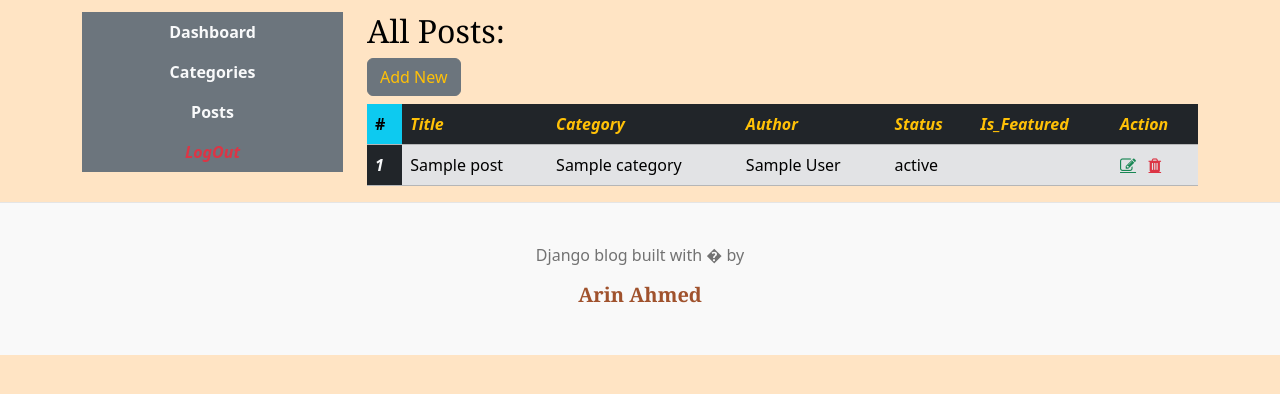
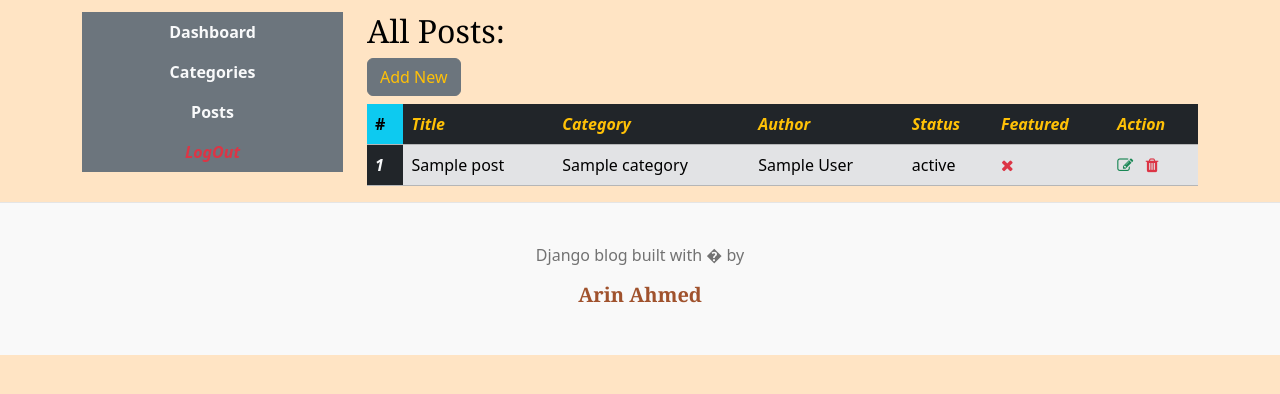
Before and after one commit to arin2024b/Django-Blog, a Django app: template templates/dashboard/posts.html in a window 1280 px wide. Shown: the part 135-529 px from the top of the page. Run offline with Django 5.2, Linux system fonts and the light colour scheme; the template is opened without the code that fills it: most values are stand-ins (such as "Sample title", 1, 10 or a date in 2020); data that the repository does not hold is empty.

Commit message:
CheckMarks and CrossMarks

```diff
--- a/templates/dashboard/posts.html
+++ b/templates/dashboard/posts.html
@@ -30,7 +30,7 @@
                 <th scope="col" class="bg-dark"><i class="text-warning">Category</i></th>
                 <th scope="col" class="bg-dark"><i class="text-warning">Author</i></th>
                 <th scope="col" class="bg-dark"><i class="text-warning">Status</i></th>
-                <th scope="col" class="bg-dark"><i class="text-warning">Is_Featured</i></th>
+                <th scope="col" class="bg-dark"><i class="text-warning">Featured</i></th>
                 <th scope="col" class="bg-dark"><i class="text-warning">Action</i></th>
               </tr>
             </thead>
@@ -42,11 +42,11 @@
                 <td>{{post.category}}</td>
                 <td>{{post.author}}</td>
                 <td>{{post.status}}</td>
-                <td>{{post.is_featured}}</td>
+                <td>{% if post.is_featured %} <i class="fa fa-check text-info"></i> {% else %} <i class="fa fa-times text-danger"></i> {% endif%}</td>
                 <td>
-                    <a href="{% url 'edit_post' post.id %}" class="fa fa-edit text-success"></a>
+                    <a href="{% url 'edit_post' post.id %}"><i class="fa fa-edit text-success"></i></a>
                     &nbsp;
-                    <a href="{% url 'delete_post' post.pk %}" class="fa fa-trash text-danger"></a>
+                    <a href="{% url 'delete_post' post.pk %}"><i class="fa fa-trash text-danger"></i></a>
                 </td>
               </tr>
               {% endfor %}
```
